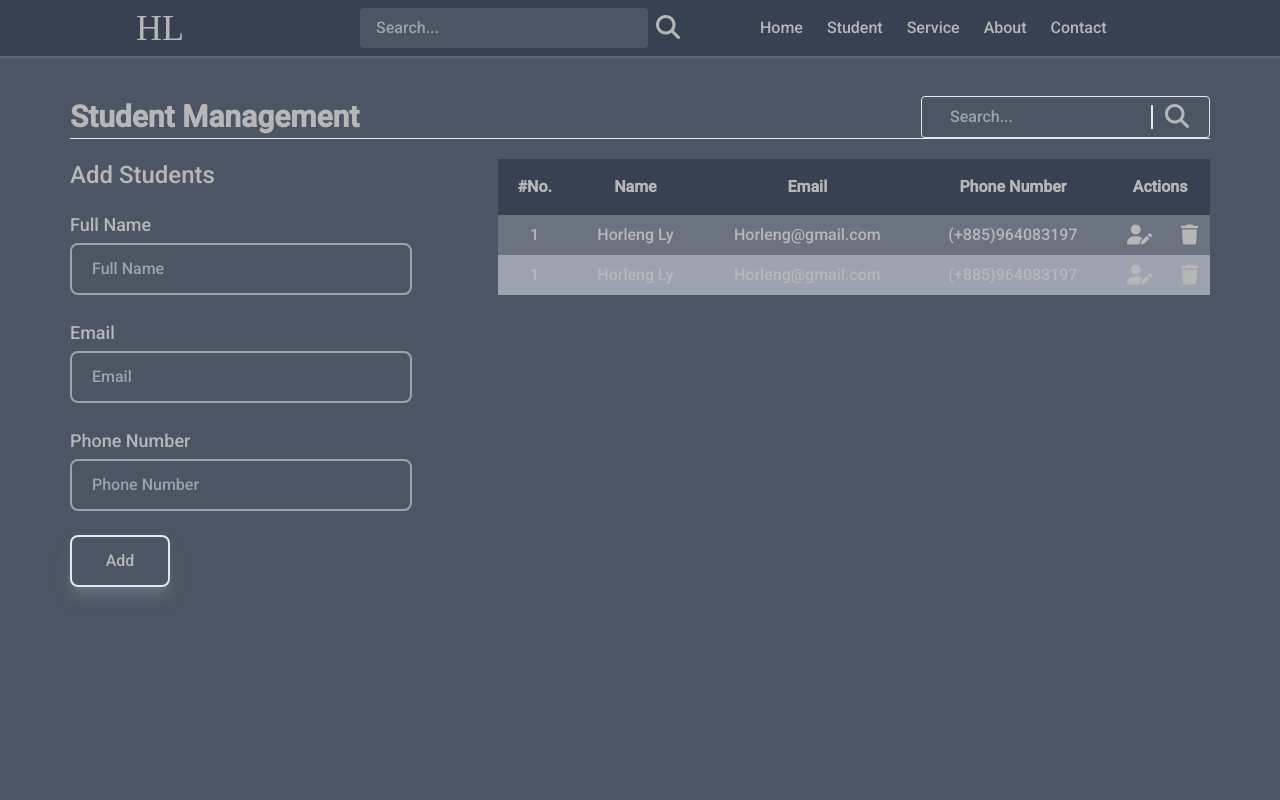
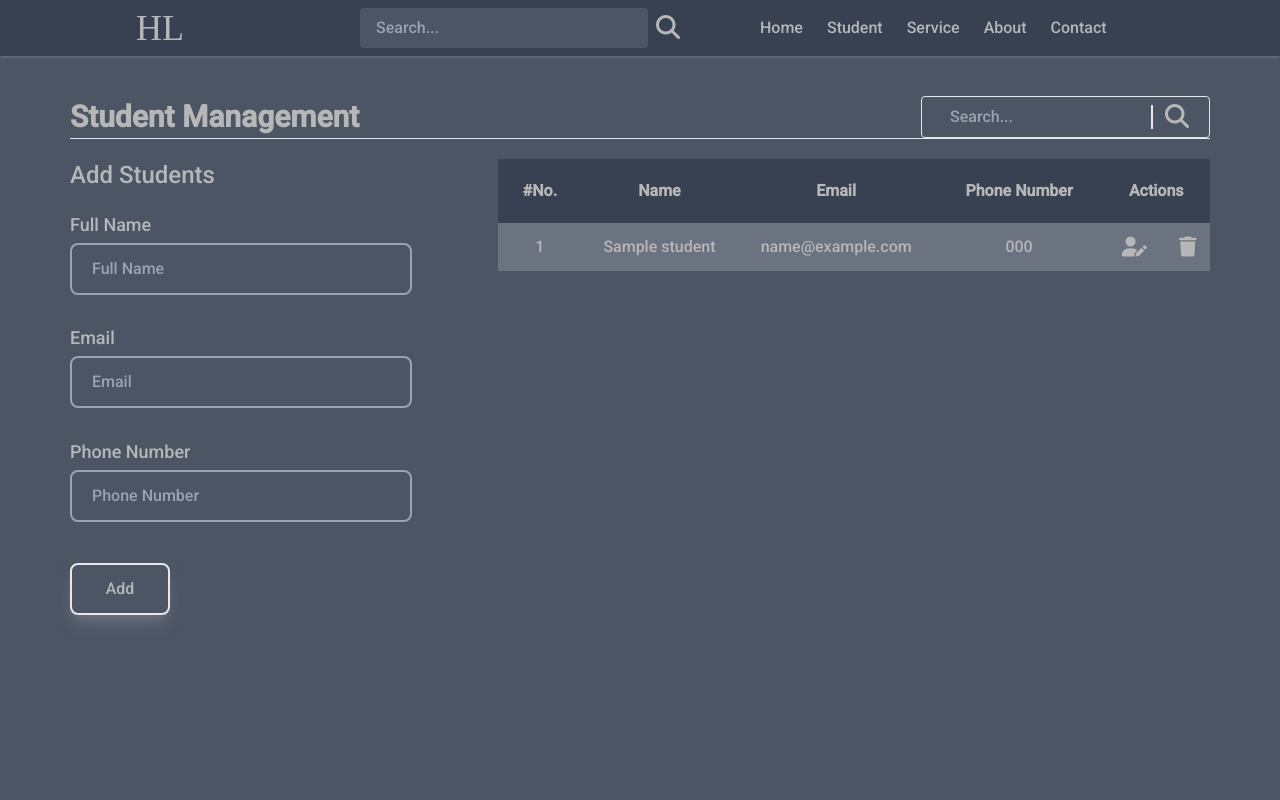
Before and after one commit to Horlenggg/project-flask, a Flask app: page /home in a window 1280 px wide. Run offline with Flask 3, Linux system fonts and the light colour scheme; a database or web service that is not in the repository returns one stand-in record (values such as "Sample title"); style sheets or scripts are compiled from the project's sources; some web fonts are replaced.

Commit message:
Upadated

```diff
--- a/Controller/MyController.py
+++ b/Controller/MyController.py
@@ -1,8 +1,20 @@
 from .StudentController import StudentController
-
+from applications import *
+from Views import view
+from Model import MyModel
+from flask import jsonify
 
 class MyController(StudentController):
 
 
     def __init__(self) -> None:
         super().__init__()
+
+    def Home():
+        return MyModel.getStudent()
+
+    def update_stu_form(id):
+        if len(id) == 24:
+            return MyModel.get_student_data(id)
+        else :
+            return jsonify({'ms':'Invalid id'})
--- a/Controller/StudentController.py
+++ b/Controller/StudentController.py
@@ -1,12 +1,36 @@
 
 from Views import view
-from applications import *
-
+from flask import request,jsonify
+from Model import MyModel
 class StudentController:
 
 
     def __init__(self) -> None:
         pass
 
-    def Home():
-        return view.renderThemplate(DIRECTORY_PAGE,HOME_PAGE,FILE_TEXT_VIEWS)
+
+    def addStudent():
+        student = request.form
+        if student['name'] and student['email'] and student['phone']:
+            return MyModel.saveStudent(student)
+        else :
+            return jsonify(dict(student=student))
+
+    def delete(id:str):
+        if id is not None:
+            return MyModel.delete_student(id)
+        else :
+            return jsonify({'ms':'System error...!'})
+
+    def upadteStudent(id:str):
+        try:
+            if len(id) == 24:
+                student = request.form
+                if student['name'] and student['email'] and student['phone']:
+                    return MyModel.update_student(id, student['name'], student['email'], student['phone'])
+                else :
+                    return jsonify({'ms':'all field are required'})
+            else :
+                return jsonify({'ms':'System error...!'})
+        except:
+            return jsonify({'ms':'System error...!'})
--- a/Views/View.py
+++ b/Views/View.py
@@ -1,4 +1,5 @@
 from flask import render_template
+from applications import *
 
 class view:
 
@@ -6,4 +7,10 @@ class view:
         pass
 
     def renderThemplate(dir:str,filename:str,fileType):
+
         return render_template(dir+filename+fileType)
+    def renderUpdatePage(student:dict):
+        return render_template(DIRECTORY_PAGE+UPADTE_PAGE+FILE_TEXT_VIEWS,student=student,str=str)
+
+    def renderHomePage(students:list):
+        return render_template(DIRECTORY_PAGE+HOME_PAGE+FILE_TEXT_VIEWS,students = students,str=str)
--- a/applications/Path.py
+++ b/applications/Path.py
@@ -1,6 +1,7 @@
 LOGIN_PAGE = 'Login'
 HOME_PAGE = 'Home'
 DEFAULT_PAGE = 'Defualt'
+UPADTE_PAGE = 'Edit'
 DIRECTORY_PAGE_AUTH = 'auth/'
 DIRECTORY_PAGE = 'page/'
 FILE_TEXT_VIEWS = '.html'
--- a/routes/router.py
+++ b/routes/router.py
@@ -16,6 +16,22 @@ def requestLogin():
 def Login():
     return AuthController.Login()
 
+@router.post('/save-student')
+def saveStudent():
+    return MyController.addStudent()
+
+@router.get('/delete/<id>')
+def deleteStudent(id):
+    return MyController.delete(id)
+
+@router.get('/edite/<id>')
+def editStudent(id):
+    return MyController.update_stu_form(id)
+
+@router.post('/get_update_student/<id>')
+def get_update_student(id):
+    return MyController.upadteStudent(id)
+
 
 # @router.get('signUp')
 # def signUp():
--- a/static/css/index.css
+++ b/static/css/index.css
@@ -10,3 +10,39 @@ body{
     width: 100vw;
     background: #939393;
 }
+.password-req{
+    border-color: red;
+}
+.email-req{
+    border-color: red;
+}
+.phone-req{
+    border-color: red;
+}
+.name-req{
+    border-color: red;
+}
+.required{
+    font-size: smaller;
+    margin-top: 0.1em;
+    color: rgb(255, 96, 96);
+    opacity: 0;
+}
+.name-req + p{
+    opacity: 1;
+}
+.phone-req + p{
+    opacity: 1;
+}
+.email-req + p{
+    opacity: 1;
+}
+/* .nameRequired{
+    opacity: 1;
+}
+.phoneRequired{
+    opacity: initial;
+}
+.emailRequired{
+    opacity: initial;
+}*/
--- /dev/null
+++ b/static/js/deleteStudent.js
@@ -0,0 +1,9 @@
+const deleteButton = document.querySelectorAll('.delete');
+
+deleteButton.forEach(button=>{
+    button.addEventListener('click',()=>{
+        studentId = button.getAttribute('id');
+        if (confirm('Are you sure you want to delete this student?'))
+            location.href='/delete/' + studentId;
+    })
+})
--- /dev/null
+++ b/static/js/validationAdd.js
@@ -0,0 +1,24 @@
+const name = document.querySelector('[stu-name]')
+const email = document.querySelector('[stu-email]')
+const phone = document.querySelector('[stu-phone]')
+const btnAdd = document.querySelector('[btn-add]')
+
+btnAdd.addEventListener('click', () =>{
+    // email
+    if(!email.value)
+        email.classList.add('email-req')
+    else
+        email.classList.remove('email-req')
+        // phone number
+    if(!phone.value)
+        phone.classList.add('phone-req')
+    else{
+        phone.classList.remove('phone-req')
+    }
+    if(!name.value)
+        name.classList.add('name-req')
+    else
+        name.classList.remove('name-req')
+
+
+})
--- a/templates/Layout.html
+++ b/templates/Layout.html
@@ -16,5 +16,8 @@
 
             {% endblock %}
         </div>
+        {% block script %}
+        {% endblock %}
+
 </body>
 </html>
--- a/templates/index.html
+++ b/templates/index.html
@@ -12,5 +12,8 @@
         {% block content %}
 
         {% endblock %}
+        {% block script %}
+        {% endblock %}
+</body>
 </body>
 </html>
--- a/templates/page/FormAdd.html
+++ b/templates/page/FormAdd.html
@@ -2,16 +2,19 @@
 
 <div class="">
     <span class="text-2xl">Add Students</span>
-    <form action="" method="post" class="flex flex-col gap-1 w-[80%]">
+    <form action="/save-student" method="post" class="flex flex-col gap-1 w-[80%]">
         <label for="name" class="text-lg mt-5 ">Full Name</label>
-        <input type="text" name="name" id="name" required placeholder="Full Name"
+        <input type="text" stu-name name="name" id="name" required placeholder="Full Name"
         class="py-3 px-5 bg-inherit rounded-lg transition-all duration-200 outline-none focus:ring-1 focus:ring-sky-200 border-2 border-gray-400">
-        <label for="email" class="text-lg mt-5 ">Email</label>
-        <input type="text" name="email" id="email" required placeholder="Email"
+        <p class="required">required</p>
+        <label for="email" class="text-lg ">Email</label>
+        <input type="text" stu-email name="email" id="email" required placeholder="Email"
         class="py-3 px-5 bg-inherit rounded-lg transition-all duration-200 outline-none focus:ring-1 focus:ring-sky-200 border-2 border-gray-400">
-        <label for="Phone Number" class="text-lg mt-5 ">Phone Number</label>
-        <input type="number" name="phone" id="phone" required placeholder="Phone Number"
+        <p class="required">required</p>
+        <label for="Phone Number" class="text-lg ">Phone Number</label>
+        <input type="number"  stu-phone name="phone" id="phone" required placeholder="Phone Number"
         class="py-3 px-5 bg-inherit rounded-lg transition-all duration-200 outline-none focus:ring-1 focus:ring-sky-200 border-2 border-gray-400">
-        <button class="w-[100px] mt-5 py-3 bg-inherit shadow-lg shadow-gray-500 border-2 hover:bg-gray-700 rounded-lg transition-all duration-200">Add</button>
+        <p class="required">required</p>
+        <button btn-add class="w-[100px] mt-3 py-3 bg-inherit shadow-lg shadow-gray-500 border-2 hover:bg-gray-700 rounded-lg transition-all duration-200">Add</button>
     </form>
 </div>
--- a/templates/page/Home.html
+++ b/templates/page/Home.html
@@ -28,3 +28,8 @@
     </div>
 
 {% endblock %}
+
+{% block script %}
+    <script src="../../static//js//validationAdd.js"></script>
+    <script src="../../static/js/deleteStudent.js"></script>
+{% endblock %}
--- a/templates/page/Table.html
+++ b/templates/page/Table.html
@@ -3,29 +3,50 @@
 <table class="w-full">
     <thead>
         <tr class="bg-gray-700">
-            <th class="px-3 py-4">#No.</th>
-            <th class="px-3 py-4">Name</th>
-            <th class="px-3 py-4" colspan="2" class="px-3 py-2">Email</th>
-            <th class="px-3 py-4" colspan="2">Phone Number</th>
-            <th class="px-3 py-4" colspan="2">Actions</th>
+            <th class="p-5">#No.</th>
+            <th class="p-5">Name</th>
+            <th class="p-5" colspan="2"">Email</th>
+            <th class="p-5" colspan="2">Phone Number</th>
+            <th class="p-5" colspan="2">Actions</th>
         </tr>
     </thead>
     <tbody>
-        <tr class="bg-gray-500">
-            <td align="center" class="py-2 px-3">1</td>
-            <td align="center" class="py-2 px-3">Horleng Ly</td>
-            <td align="center" colspan="2" class="py-2 px-3">Horleng@gmail.com</td>
-            <td align="center" colspan="2" class="py-2 px-3">(+885)964083197</td>
-            <td align="center"><i class="fa-solid fa-user-pen fa-lg cursor-pointer"></i></td>
-            <td align="center" ><i class="fa-solid fa-trash fa-lg cursor-pointer"></i></td>
-        </tr>
-        <tr class="bg-gray-400">
-            <td align="center" class="py-2 px-3">1</td>
-            <td align="center" class="py-2 px-3">Horleng Ly</td>
-            <td align="center" colspan="2" class="py-2 px-3">Horleng@gmail.com</td>
-            <td align="center" colspan="2" class="py-2 px-3">(+885)964083197</td>
-            <td align="center"><i class="fa-solid fa-user-pen fa-lg cursor-pointer"></i></td>
-            <td align="center" ><i class="fa-solid fa-trash fa-lg cursor-pointer"></i></td>
-        </tr>
+        {% for index,student in students %}
+            {% if index%2 %}
+                <tr class="bg-gray-500">
+                    <td align="center" class="p-3">{{index}}</td>
+                    <td align="center" class="p-3">{{student['name']}}</td>
+                    <td align="center" colspan="2" class="py-2 px-3">{{student['email']}}</td>
+                    <td align="center" colspan="2" class="py-2 px-3">{{student['phone']}}</td>
+                    <td align="center">
+                        <a href={{"edite/"+str(student['_id'])}}>
+                            <i class="fa-solid fa-user-pen fa-lg cursor-pointer"></i>
+                        </a>
+                    </td>
+                    <td align="center" >
+                        <span class="cursor-pointer delete" id={{str(student['_id'])}}>
+                            <i class="fa-solid fa-trash fa-lg"></i>
+                        </span>
+                    </td>
+                </tr>
+            {% else %}
+                <tr class="bg-gray-400">
+                    <td align="center" class="p-3 text-gray-600">{{index}}</td>
+                    <td align="center" class="p-3 text-gray-600">{{student['name']}}</td>
+                    <td align="center" colspan="2" class="py-2 px-3 text-gray-600">{{student['email']}}</td>
+                    <td align="center" colspan="2" class="py-2 px-3 text-gray-600">{{student['phone']}}</td>
+                    <td align="center">
+                        <a href={{"edite/"+str(student['_id'])}}>
+                            <i class="fa-solid fa-user-pen fa-lg cursor-pointer" style="color: rgb(88, 88, 88);"></i>
+                        </a>
+                    </td>
+                    <td align="center" >
+                        <span class="cursor-pointer delete" id={{str(student['_id'])}}">
+                            <i class="fa-solid fa-trash fa-lg"></i>
+                        </span>
+                    </td>
+                </tr>
+            {% endif  %}
+        {% endfor  %}
     </tbody>
 </table>
```
Also changed, not shown: Model/MyModel.py (+58 -8 lines), static/js/validation.js (added, +14 -0 lines), templates/auth/Login.html (+7 -3 lines), templates/page/Edit.html (added, +31 -0 lines).
